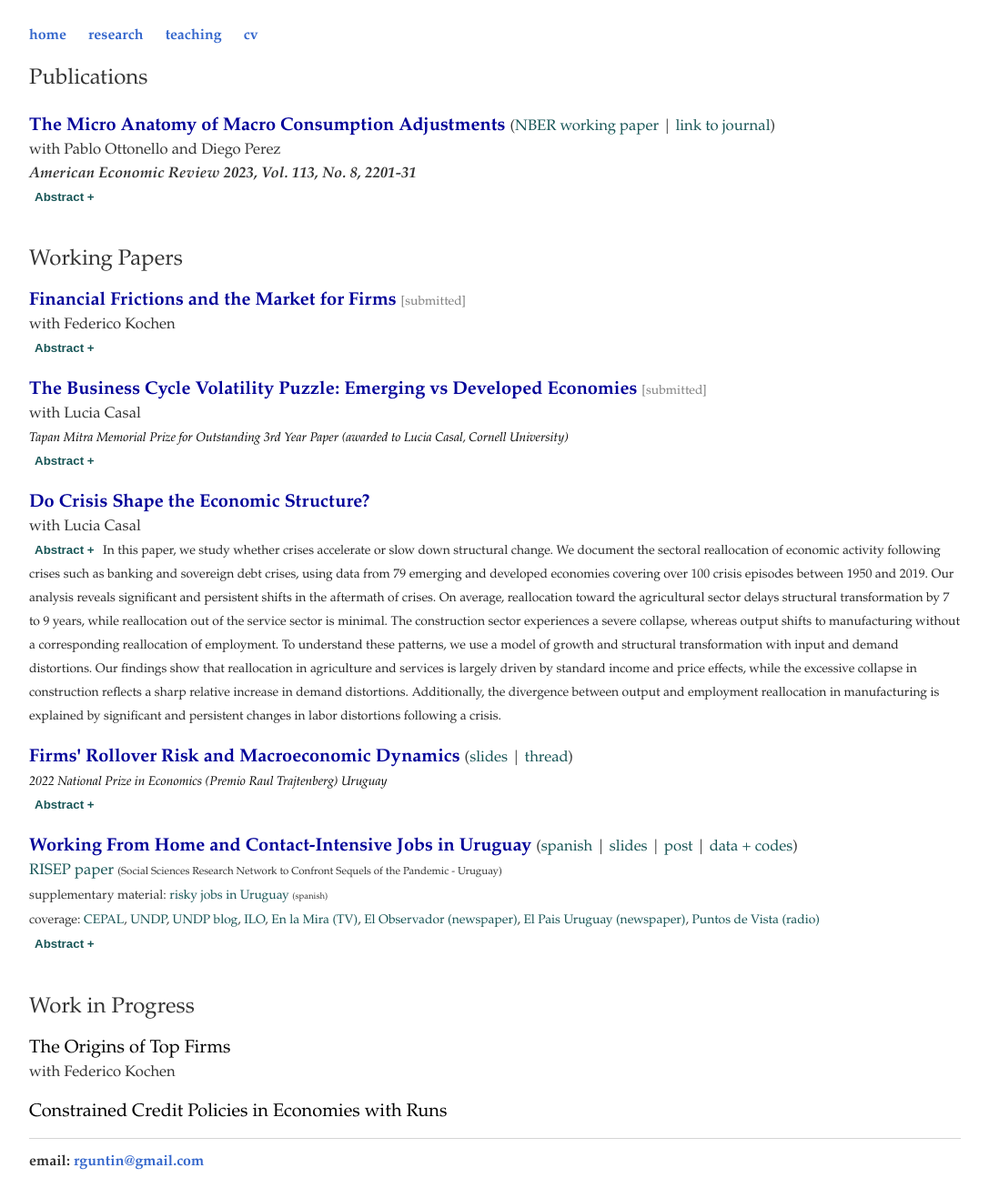
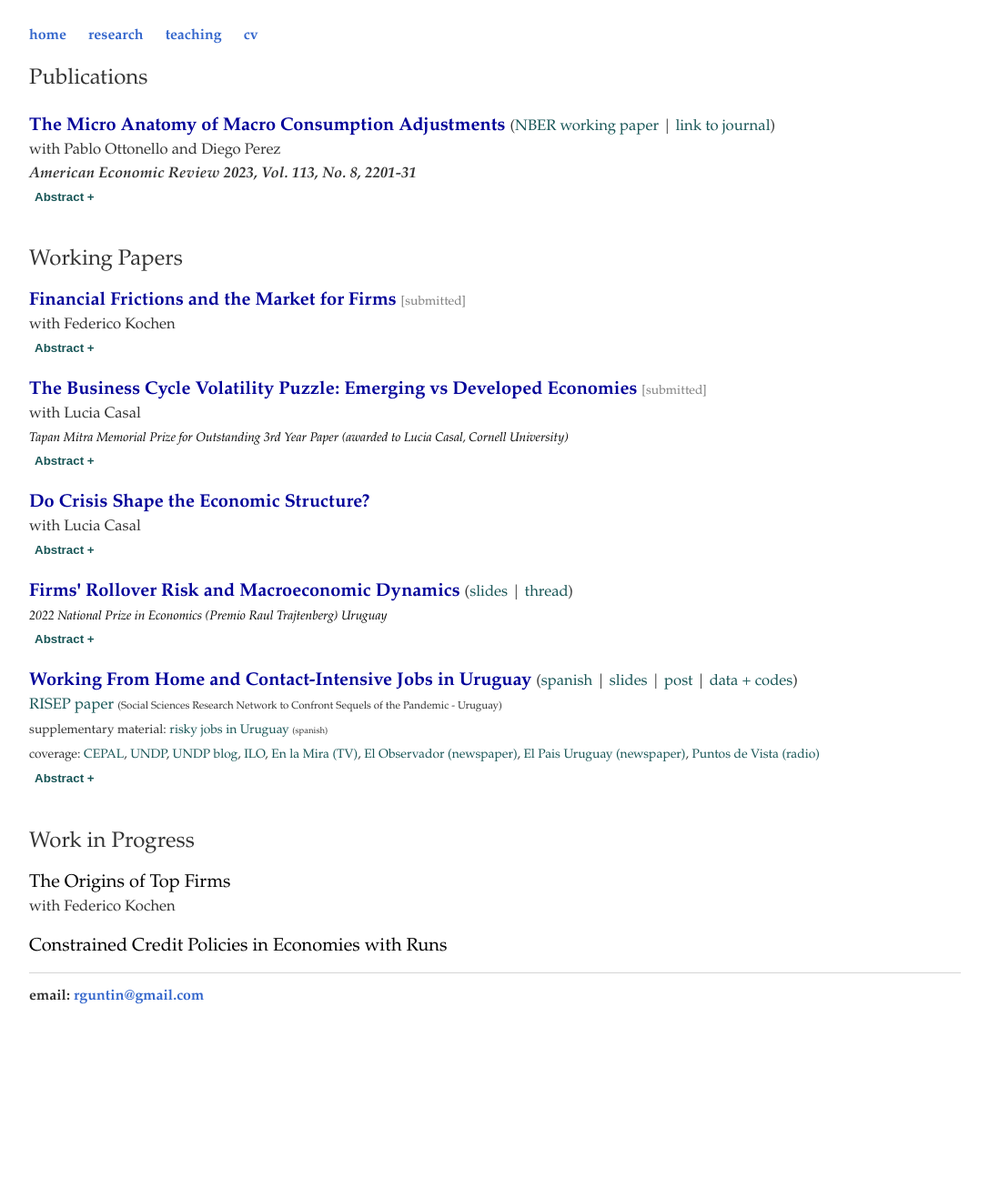
Before and after one commit to rafaguntin/rafaguntin.github.io, a Jekyll site: the page built from research/index.html, in a window 1280 px wide. Shown: the whole page at 91% size, without its empty margins (96-1183 px from the left). Built offline with Jekyll 4.4.1, drawn with Linux system fonts in a browser that asks for light colours; after the commit the page ends 1135 px from its top, so only the background shows below that.

Commit message:
Update index.html

```diff
--- a/research/index.html
+++ b/research/index.html
@@ -74,7 +74,7 @@
 			       target="_blank">Do Crisis Shape the Economic Structure?</a> <small> <!-- (<a style="color:#175556" href="/research/GK - Slides NYU - 09Dec19 - Handout.pdf" target="_blank">slides</a> | <a style="color:#175556" href="https://ethanminfang.github.io/minfang.github.io/files/Discussions_Kochen_YES2020.pdf" target="_blank">YES discussion</a>)	-->
 				<br>with <a style="color:#333" href="https://www.luciacasal.com" target="_blank"> Lucia Casal</a>
 				 <br><button style ="font-weight: bold; color:#175556 ;background-color: white;border: none;" onclick="myFunction6()" id="myBtn6">Abstract +<small></button>
-					       <span id="dots6"></span><span id="more6" style = "color:#282828; line-height: 1.4em; text-align: justify">
+					       <span id="dots6"></span> <span id="more6" style = "display:none; color:#282828; line-height: 1.4em; text-align: justify">
 In this paper, we study whether crises accelerate or slow down structural change.  We document the sectoral reallocation of economic activity following crises such as banking and sovereign debt crises, using data from 79 emerging and developed economies covering over 100 crisis episodes between 1950 and 2019. Our analysis reveals significant and persistent shifts in the aftermath of crises. On average, reallocation toward the agricultural sector delays structural transformation by 7 to 9 years, while reallocation out of the service sector is minimal. The construction sector experiences a severe collapse, whereas output shifts to manufacturing without a corresponding reallocation of employment. To understand these patterns, we use a model of growth and structural transformation with input and demand distortions. Our findings show that reallocation in agriculture and services is largely driven by standard income and price effects, while the excessive collapse in construction reflects a sharp relative increase in demand distortions. Additionally, the divergence between output and employment reallocation in manufacturing is explained by significant and persistent changes in labor distortions following a crisis.
 						 </span> <big><big>
 			</p>
```
